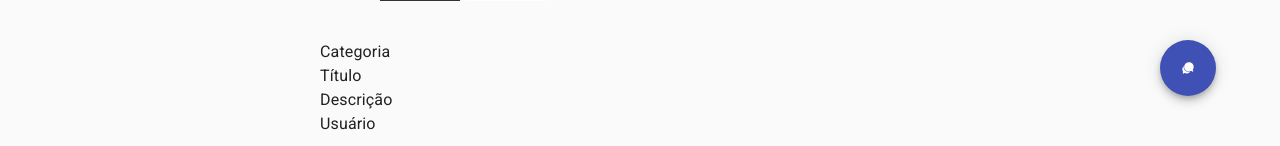
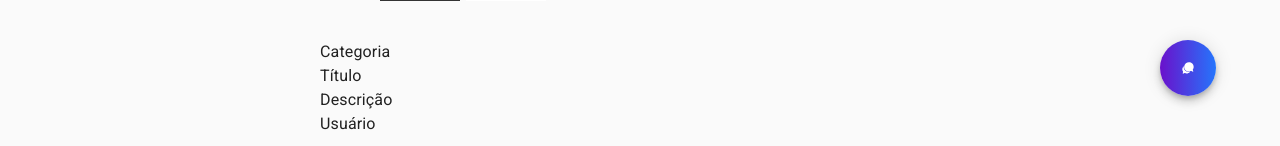
Before and after one commit to Bruno-Fernando/MeAcha, a React (Create React App) app in the folder client/: page /post/1 in a window 1280 px wide. Shown: the part 640-786 px from the top of the page. Built offline with nearby package versions, Linux system fonts and the light colour scheme.

Commit message:
Adicionado cor ao icone de chat em Post

```diff
--- a/client/src/App.js
+++ b/client/src/App.js
@@ -11,8 +11,6 @@ function App() {
 
   const theme = createMuiTheme({
     primaryColor: "linear-gradient(to right, #6a11cb 0%, #2575fc 100%)",
-    lostColor: "#cb2d3e",
-    foundColor: "linear-gradient(-20deg, #00cdac 0%, #8ddad5 100%)"
   });
 
   return (
@@ -20,7 +18,6 @@ function App() {
       <CssBaseline />
       <ThemeProvider theme={theme} >
         <Routes />
-
       </ThemeProvider>
     </>
   );
--- a/client/src/components/NewPost/index.js
+++ b/client/src/components/NewPost/index.js
@@ -190,6 +190,3 @@ export default function NewPost() {
     </form>
   );
 }
-// } else {
-//   <></>;
-// }
--- a/client/src/components/Post/index.js
+++ b/client/src/components/Post/index.js
@@ -29,7 +29,7 @@ export default function Post() {
         </div>
       </Grid>
 
-      <Fab color="primary" aria-label="chat" className={classes.fab}>
+      <Fab aria-label="chat" className={classes.fab}>
         <IoIosChatbubbles />
       </Fab>
     </>
--- a/client/src/components/Post/styles.js
+++ b/client/src/components/Post/styles.js
@@ -20,6 +20,12 @@ export default makeStyles((theme) => ({
     position: 'fixed',
     bottom: "5vw",
     right: "5vw",
+    background: theme.primaryColor,
+    color: "#fff",
+    transition: "filter 0.2s",
+    '&:hover': {
+      filter: "brightness(110%)",
+    }
   },
   gridContainer: {
     width: "90vw",
```
